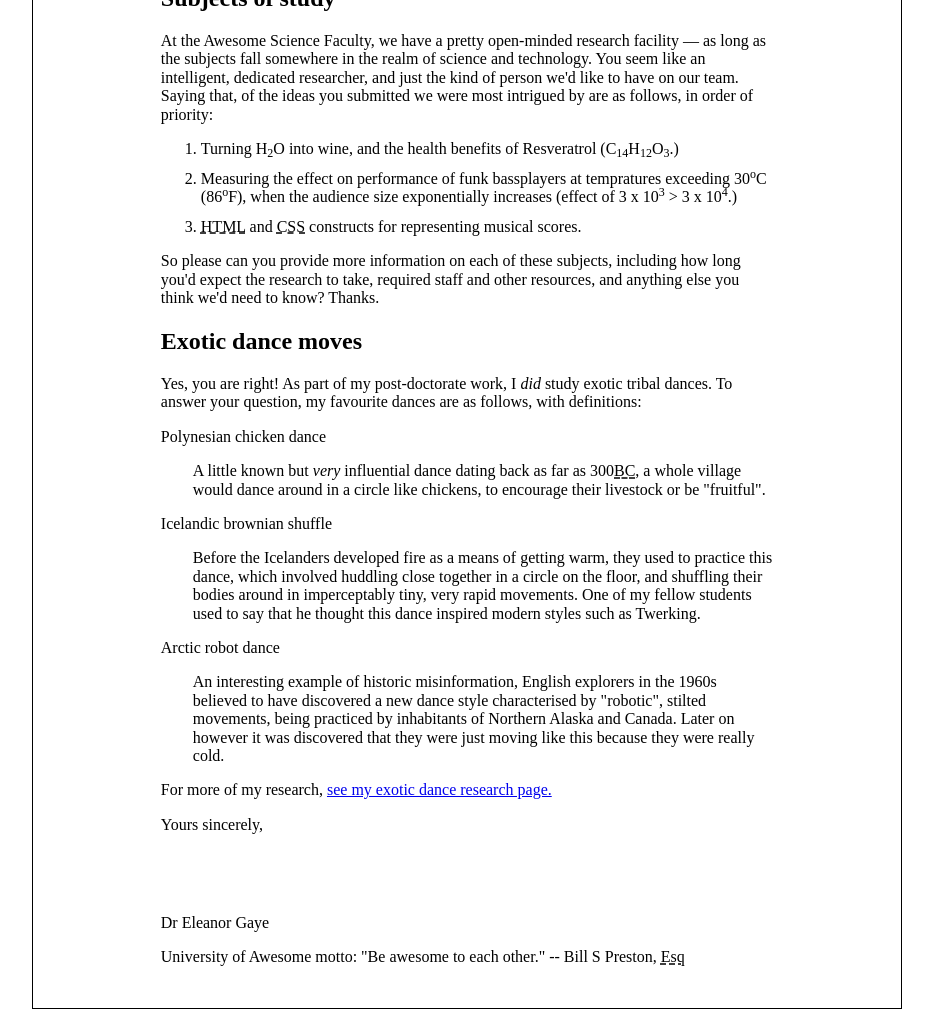
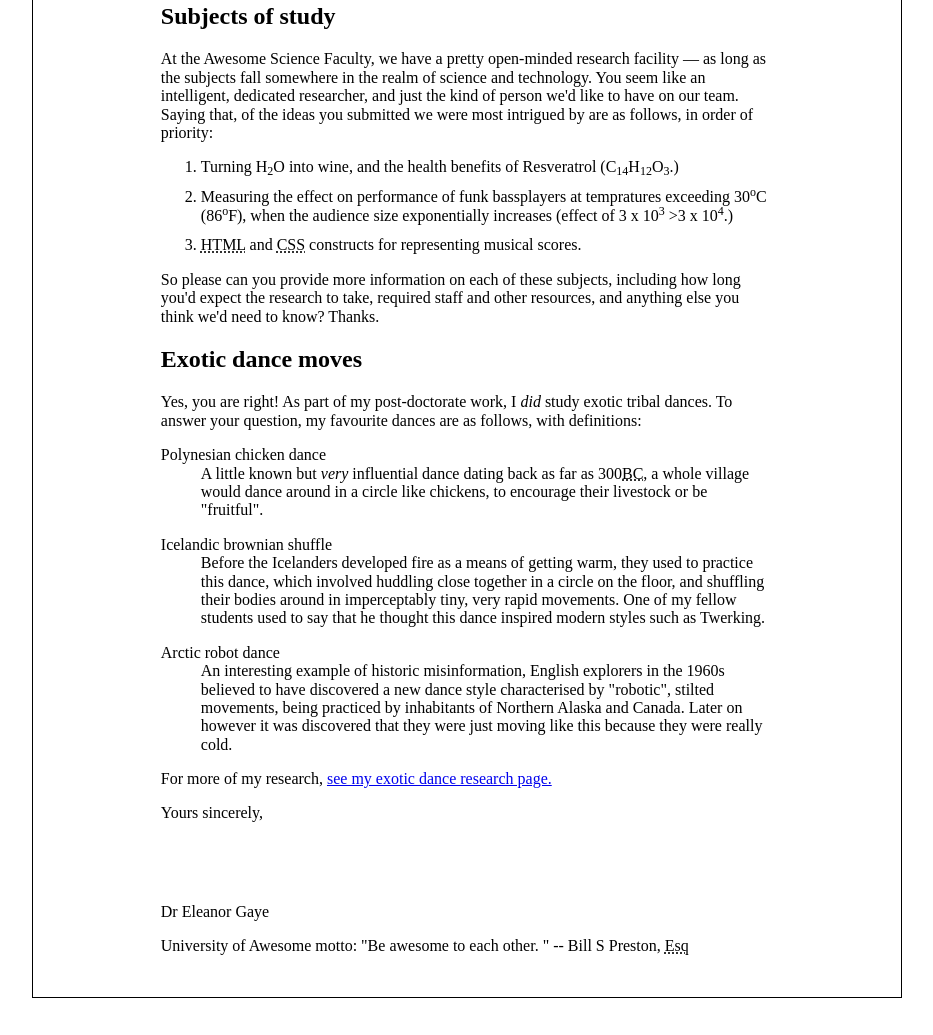
Before and after one commit to ZakMos/Marking_up_a_letter, a plain HTML site: page index.html in a window 1280 px wide. Shown: the part 850-1885 px from the top of the page, without its empty margins (173-1106 px from the left). Drawn offline with Linux system fonts and the light colour scheme; files whose address does not match are found by name.

Commit message:
added dl,dt,dd, abbr and time

```diff
--- a/index.html
+++ b/index.html
@@ -18,9 +18,10 @@ USA
   <strong>Tel:</strong> 123-456-7890
   <strong>Email:</strong> no_reply@example.com
   </em>
-20 January 2016</pre>
+  <time datetime="2018-02-12T14:00">12 February 2018</time>
+  </pre>
   </header>
-
+  <main>
   <pre><em>
   <strong>Miss Eileen Dover</strong>
   4321 Cliff Top Edge
@@ -32,7 +33,7 @@ USA
 
   <p>Dear Eileen,</p>
 
-  <p>Thank you for your recent application to join us at the University of Awesome's science faculty to study as part of your <span>PhD</span> next year. I will answer your questions one by one, in the following sections.</p>
+  <p>Thank you for your recent application to join us at the University of Awesome's science faculty to study as part of your <abbr title="PhD">PhD</abbr> next year. I will answer your questions one by one, in the following sections.</p>
   </section>
   <section>
   <h2>Starting dates</h2>
@@ -47,41 +48,42 @@ USA
 
   <p>You can find more information about <a href="#">important university dates</a> on our website.</p>
   </section>
-  </section>
+
   <section>
   <h2>Subjects of study</h2>
   <p>At the Awesome Science Faculty, we have a pretty open-minded research facility  — as long as the subjects fall somewhere in the realm of science and technology. You seem like an intelligent, dedicated researcher, and just the kind of person we'd like to have on our team. Saying that, of the ideas you submitted we were most intrigued by are as follows, in order of priority:</p>
 
   <ol>
     <li>Turning H<sub>2</sub>O into wine, and the health benefits of Resveratrol (C<sub>14</sub>H<sub>12</sub>O<sub>3</sub>.)</li>
-    <li>Measuring the effect on performance of funk bassplayers at tempratures exceeding 30<sup>o</sup>C (86<sup>o</sup>F), when the audience size exponentially increases (effect of 3 x 10<sup>3</sup> &gt 3 x 10<sup>4</sup>.)</li>
-    <li><span>HTML</span> and <span>CSS</span> constructs for representing musical scores.</li>
+    <li>Measuring the effect on performance of funk bassplayers at tempratures exceeding 30<sup>o</sup>C (86<sup>o</sup>F), when the audience size exponentially increases (effect of 3 x 10<sup>3</sup> &gt;3 x 10<sup>4</sup>.)</li>
+    <li><abbr title="HTML">HTML</abbr> and <abbr title="CSS">CSS</abbr> constructs for representing musical scores.</li>
   </ol>
 
   <p>So please can you provide more information on each of these subjects, including how long you'd expect the research to take, required staff and other resources, and anything else you think we'd need to know? Thanks.</p>
   </section>
   <section>
   <h2>Exotic dance moves</h2>
-
     <p>Yes, you are right! As part of my post-doctorate work, I <em>did</em> study exotic tribal dances. To answer your question,
      my favourite dances are as follows, with definitions:</p>
-
-  <p>Polynesian chicken dance</p>
-        <p class="tab">A little known but <em>very</em> influential dance dating back as far as 300<span>BC</span>, a whole village would dance around in a circle like chickens, to encourage their livestock or be &quotfruitful&quot.</p>
-  <p>Icelandic brownian shuffle</p>
-        <p class="tab">Before the Icelanders developed fire as a means of getting warm, they used to practice this dance, which involved huddling close together in a circle on the floor, and shuffling their bodies around in imperceptably
-        tiny, very rapid movements. One of my fellow students used to say that he thought this dance inspired modern styles such as Twerking.</p>
-  <p>Arctic robot dance</p>
-        <p class="tab">An interesting example of historic misinformation, English explorers in the 1960s believed to have discovered a new dance style characterised by &quotrobotic&quot, stilted movements, being practiced by inhabitants of Northern Alaska and Canada. Later on however it was discovered that they were just moving like this because they were really cold.</p>
-
+  <dl>
+    <dt>Polynesian chicken dance</dt>
+        <dd>A little known but <em>very</em> influential dance dating back as far as 300<abbr title="BC">BC</abbr>, a whole village would dance around in a circle like chickens, to encourage their livestock or be &quot;fruitful&quot;.</dd>
+  </dl>
+  <dl>
+    <dt>Icelandic brownian shuffle</dt>
+        <dd>Before the Icelanders developed fire as a means of getting warm, they used to practice this dance, which involved huddling close together in a circle on the floor, and shuffling their bodies around in imperceptably tiny, very rapid movements. One of my fellow students used to say that he thought this dance inspired modern styles such as Twerking.</dd>
+  </dl>
+  <dl>
+  <dt>Arctic robot dance</dt>
+        <dd>An interesting example of historic misinformation, English explorers in the 1960s believed to have discovered a new dance style characterised by &quot;robotic&quot;, stilted movements, being practiced by inhabitants of Northern Alaska and Canada. Later on however it was discovered that they were just moving like this because they were really cold.</dd>
+  </dl>
   <p>For more of my research, <a href="#">see my exotic dance research page.</a></p>
-
   <p>Yours sincerely,</p>
-
   </section>
+  </main>
   <footer>
   <p>Dr Eleanor Gaye</p>
-  <p>University of Awesome motto: &quotBe awesome to each other.&quot -- Bill S Preston, <span>Esq</span></p>
+  <p>University of Awesome motto: &quot;Be awesome to each other. &quot; -- Bill S Preston, <abbr title="Esq">Esq</abbr></p>
   </footer>
 </body>
 </html>
```
Lines whose indentation alone changed are shown as unchanged.
